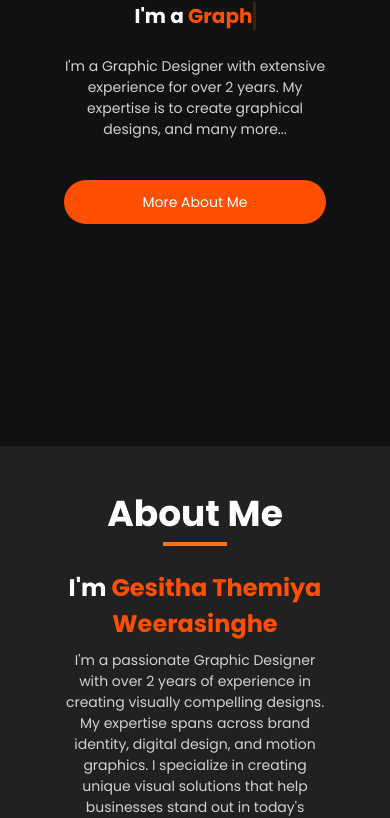
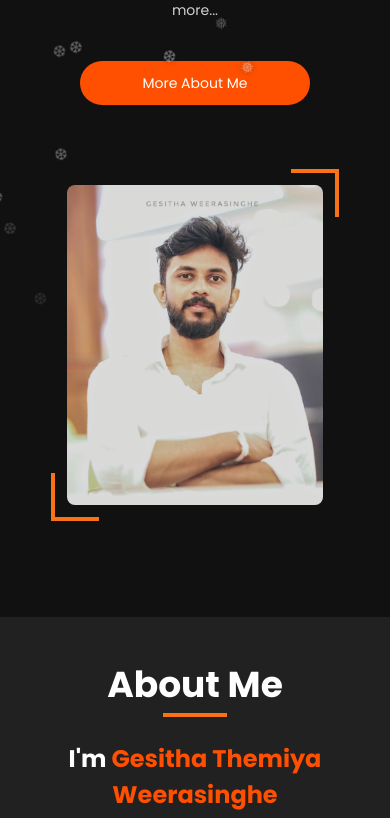
Before and after one commit to YIGeenula/Gesitha-Portfolio, a plain HTML site: page index.html in a window 390 px wide. Shown: the part 398-1216 px from the top of the page. Drawn offline with nearby package versions, Linux system fonts and the light colour scheme.

Commit message:
add snow effect and made some adjustment

```diff
--- a/index.html
+++ b/index.html
@@ -11,6 +11,9 @@
     <link href="https://fonts.googleapis.com/css2?family=Poppins:wght@400;600;700&display=swap" rel="stylesheet">
 </head>
 <body class="bg-gray-100">
+    <!-- Add this right after the opening <body> tag -->
+    <div class="snowflakes" aria-hidden="true"></div>
+
     <!-- Update the mobile controls with background bar -->
     <div class="lg:hidden fixed top-0 w-full z-50">
         <!-- Background bar -->
@@ -75,11 +78,11 @@
     </div>
 
     <!-- Main Content -->
-    <div id="home" class="lg:ml-64 p-8 main-content min-h-screen flex items-center justify-center">
+    <div id="home" class="lg:ml-64 p-8 pt-20 lg:pt-8 main-content min-h-screen flex items-center justify-center">
         <!-- Content Container -->
         <div class="container mx-auto flex flex-col lg:flex-row items-center justify-between max-w-6xl relative">
             <!-- Introduction Section -->
-            <div class="space-y-6 max-w-2xl text-center lg:text-left px-4 mt-16 lg:mt-0">
+            <div class="space-y-6 max-w-2xl text-center lg:text-left px-4 mt-24 lg:mt-0">
                 <h1 class="text-4xl lg:text-5xl font-bold leading-tight">
                     Hello, my name is <span class="text-orange-500 font-cursive block lg:inline">Gesitha Themiya</span>
                 </h1>
@@ -98,8 +101,8 @@
                 </button>
             </div>
 
-            <!-- Profile Image - Hidden on mobile -->
-            <div class="relative hidden lg:block">
+            <!-- Profile Image - Visible on all devices -->
+            <div class="relative mt-8 lg:mt-0">
                 <img src="images/propic-03.jpg" alt="Profile" class="w-96 h-[28rem] object-cover rounded-lg">
                 <div class="absolute -top-4 -right-4 w-24 h-24 border-t-4 border-r-4 border-orange-500"></div>
                 <div class="absolute -bottom-4 -left-4 w-24 h-24 border-b-4 border-l-4 border-orange-500"></div>
@@ -140,7 +143,7 @@
                         </div>
                         <div class="flex flex-col items-center sm:flex-row sm:items-center border-b border-gray-700 py-3 text-center sm:text-left">
                             <span class="text-gray-300 mb-1 sm:mb-0 sm:w-24 sm:min-w-24">Website :</span>
-                            <span class="text-white">www.domain.com</span>
+                            <span class="text-white">https://gesitha.netlify.app</span>
                         </div>
                         <div class="flex flex-col items-center sm:flex-row sm:items-center border-b border-gray-700 py-3 text-center sm:text-left">
                             <span class="text-gray-300 mb-1 sm:mb-0 sm:w-24 sm:min-w-24">Diploma :</span>
@@ -163,7 +166,7 @@
                         </div>
                         <div class="flex flex-col items-center sm:flex-row sm:items-center border-b border-gray-700 py-3 text-center sm:text-left">
                             <span class="text-gray-300 mb-1 sm:mb-0 sm:w-24 sm:min-w-24">Phone :</span>
-                            <span class="text-white">+94 70 262 1335</span>
+                            <span class="text-white">+94 76 035 8858</span>
                         </div>
                         <div class="flex flex-col items-center sm:flex-row sm:items-center border-b border-gray-700 py-3 text-center sm:text-left">
                             <span class="text-gray-300 mb-1 sm:mb-0 sm:w-24 sm:min-w-24">Freelance :</span>
@@ -200,7 +203,7 @@
                     <div class="space-y-2">
                         <div class="flex justify-between">
                             <span class="text-white">Adobe Indesign</span>
-                            <span class="text-orange-500">93%</span>
+                            <span class="text-orange-500">90%</span>
                         </div>
                         <div class="w-full bg-gray-700 rounded-full h-2">
                             <div class="bg-orange-500 h-2 rounded-full" style="width: 93%"></div>
@@ -457,7 +460,7 @@
                             </div>
                             <div class="text-left">
                                 <h4 class="font-semibold mb-1">Phone</h4>
-                                <p class="text-gray-300">+94 70 262 1335</p>
+                                <p class="text-gray-300">+94 76 035 8858</p>
                             </div>
                         </div>
 
@@ -595,7 +598,7 @@
                         </li>
                         <li class="flex items-center space-x-2">
                             <i class="fas fa-phone text-orange-500"></i>
-                            <span>+94 70 262 1335</span>
+                            <span>+94 76 035 8858</span>
                         </li>
                         <li class="flex items-center space-x-2">
                             <i class="fas fa-envelope text-orange-500"></i>
--- a/script.js
+++ b/script.js
@@ -181,6 +181,9 @@ document.addEventListener('DOMContentLoaded', function() {
             result.classList.remove('hidden');
         }
     });
+
+    // Add snow effect
+    createSnowflakes();
 });
 
 function scrollToAbout() {
@@ -280,3 +283,70 @@ function init() {
     // Init TypeWriter
     new TypeWriter(txtElement, words, wait);
 }
+
+// Snow effect
+function createSnowflakes() {
+    const snowflakesContainer = document.querySelector('.snowflakes');
+    const snowflakeChars = ['❅', '❆', '❄'];
+    const numberOfSnowflakes = 50;
+
+    // Create snowflakes
+    for (let i = 0; i < numberOfSnowflakes; i++) {
+        const snowflake = document.createElement('div');
+        snowflake.className = 'snowflake';
+        snowflake.textContent = snowflakeChars[Math.floor(Math.random() * snowflakeChars.length)];
+        snowflakesContainer.appendChild(snowflake);
+
+        // Set initial position
+        const startPositionLeft = Math.random() * window.innerWidth;
+        const startOpacity = 0.5 + Math.random() * 0.5;
+        const duration = 5 + Math.random() * 10;
+        const delay = Math.random() * 5;
+
+        // Animate snowflake
+        function animateSnowflake() {
+            snowflake.style.left = startPositionLeft + 'px';
+            snowflake.style.top = '-20px';
+            snowflake.style.opacity = startOpacity;
+
+            // Create animation
+            snowflake.animate([
+                {
+                    transform: `translate(0, 0) rotate(0deg)`,
+                    opacity: startOpacity
+                },
+                {
+                    transform: `translate(${25 * Math.sin(duration)}px, ${window.innerHeight + 20}px) rotate(360deg)`,
+                    opacity: 0
+                }
+            ], {
+                duration: duration * 1000,
+                delay: delay * 1000,
+                iterations: Infinity,
+                easing: 'linear'
+            });
+        }
+
+        // Start animation
+        animateSnowflake();
+
+        // Handle window resize
+        window.addEventListener('resize', () => {
+            if (startPositionLeft > window.innerWidth) {
+                snowflake.style.left = Math.random() * window.innerWidth + 'px';
+            }
+        });
+    }
+}
+
+// Add this function to control snow visibility
+function toggleSnow(show) {
+    const snowflakes = document.querySelector('.snowflakes');
+    if (snowflakes) {
+        snowflakes.style.display = show ? 'block' : 'none';
+    }
+}
+
+// Example usage:
+// toggleSnow(false); // Hide snow
+// toggleSnow(true);  // Show snow
--- a/styles.css
+++ b/styles.css
@@ -1239,3 +1239,68 @@ footer a:hover {
         font-size: 1.25rem;
     }
 }
+
+/* Snowflake container */
+.snowflakes {
+    position: fixed;
+    top: 0;
+    left: 0;
+    right: 0;
+    bottom: 0;
+    pointer-events: none;
+    z-index: 100;
+}
+
+/* Individual snowflake styles */
+.snowflake {
+    position: absolute;
+    color: #fff;
+    font-size: 1em;
+    font-family: Arial, sans-serif;
+    text-shadow: 0 0 5px #000;
+    opacity: 0;
+}
+
+/* Light mode adjustments for snowflakes */
+[data-theme="light"] .snowflake {
+    color: #e2e2e2;
+    text-shadow: 0 0 5px rgba(0, 0, 0, 0.1);
+}
+
+/* Home section adjustments to reduce size */
+#home .container {
+    max-width: 1024px;
+    padding: 1rem 2rem;
+}
+
+/* Profile image responsive styles */
+#home .relative img {
+    width: 100%;
+    max-width: 20rem;
+    height: 24rem;
+    margin: 0 auto;
+}
+
+@media (max-width: 768px) {
+    #home .relative img {
+        max-width: 16rem;
+        height: 20rem;
+    }
+
+    #home .relative {
+        margin-bottom: 2rem;
+    }
+
+    /* Adjust decorative borders for mobile */
+    #home .absolute.-top-4.-right-4,
+    #home .absolute.-bottom-4.-left-4 {
+        width: 3rem;
+        height: 3rem;
+    }
+}
+
+/* Adjust spacing and sizing for text content */
+#home .space-y-6 {
+    margin-top: 1rem;
+    gap: 1rem;
+}
```
